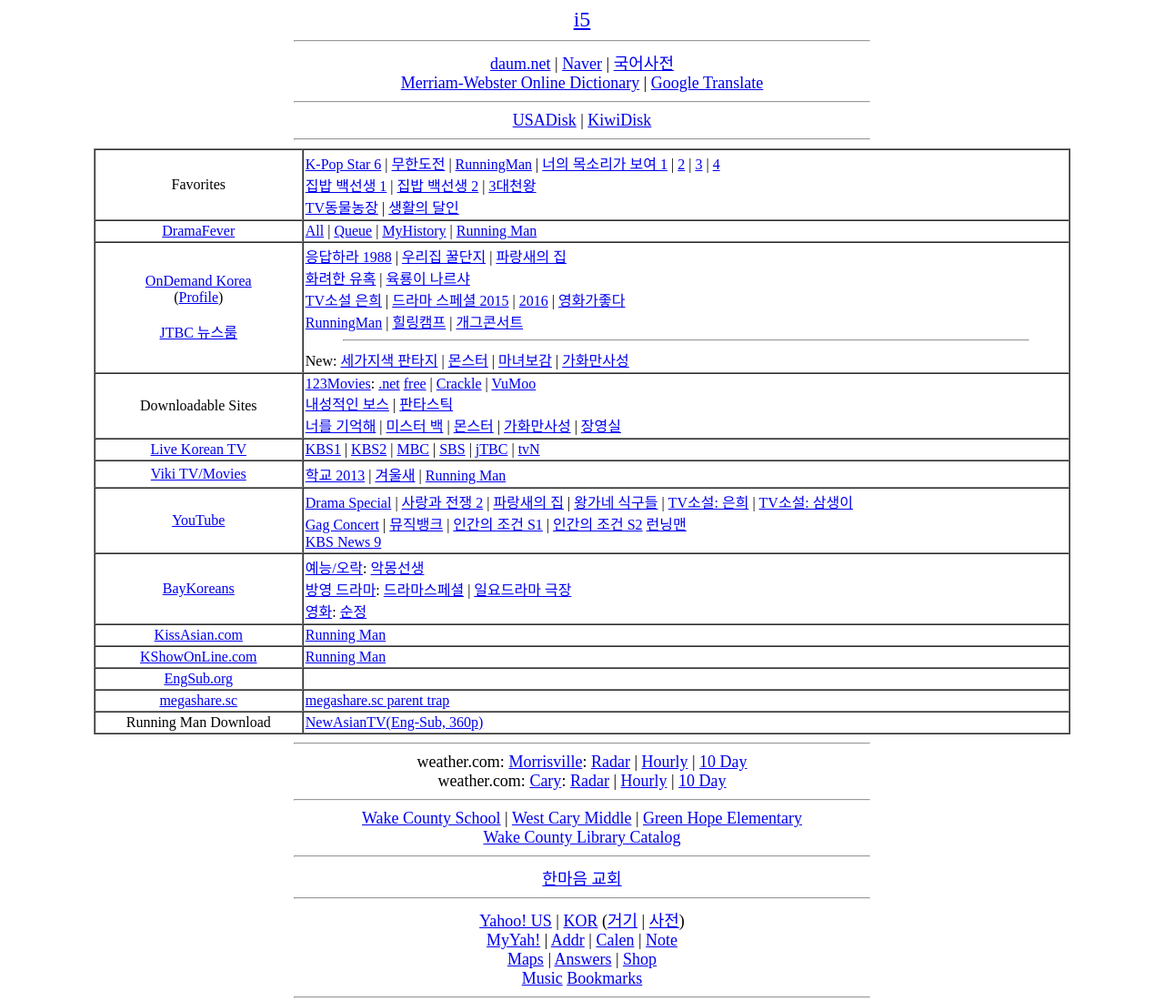
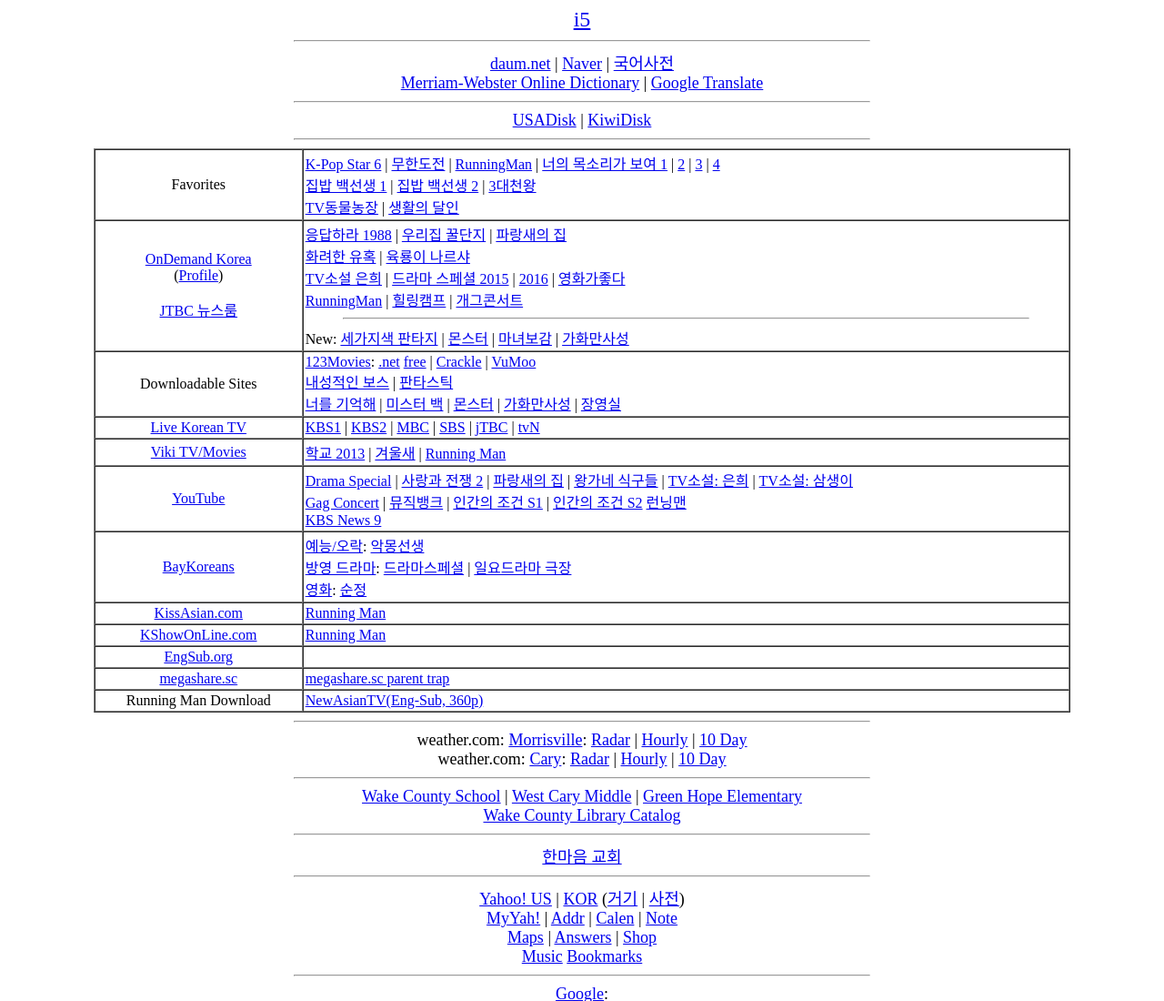
Before and after one commit to kh75park/kh75park.github.io, a plain HTML site: page index.htm in a window 1280 px wide. Shown: the top 1100 px of the page at 91% size. Drawn offline with Linux system fonts and the light colour scheme.

Commit message:
Update index.htm

```diff
--- a/index.htm
+++ b/index.htm
@@ -4,7 +4,7 @@
 
 <meta HTTP-EQUIV="Content-Type" CONTENT="text/html" CHARSET="UTF-8">
 
-<TITLE>Ki at i5</TITLE>
+<TITLE>Ki at GitHub</TITLE>
 </HEAD>
 
 <BODY>
@@ -40,16 +40,6 @@
 		<A href="http://www.ondemandkorea.com/baek-jong-wons-top-3-chefs-desc.html">3대천왕</a><br>
 		<A href="http://www.ondemandkorea.com/tv-animal-farm-desc.html">TV동물농장</a> |
 		<A href="http://www.ondemandkorea.com/master-of-living-desc.html">생활의 달인</a>
-	</TD>
-</TR>
-<TR ALIGN="center" VALIGN="middle">
-	<TD><a href="http://www.dramafever.com">DramaFever</a>
-	</TD>
-	<TD ALIGN="left">
-		<A href="http://www.dramafever.com/featured/?b=a&o=4&ot=desc">All</a> |
-		<a href="http://www.dramafever.com/my/queue/">Queue</a> |
-		<a href="http://www.dramafever.com/history/">MyHistory</a> |
-		<A href="http://www.dramafever.com/drama/3970/Running_Man/">Running Man</a>
 	</TD>
 </TR>
 <TR ALIGN="center" VALIGN="middle">
```
